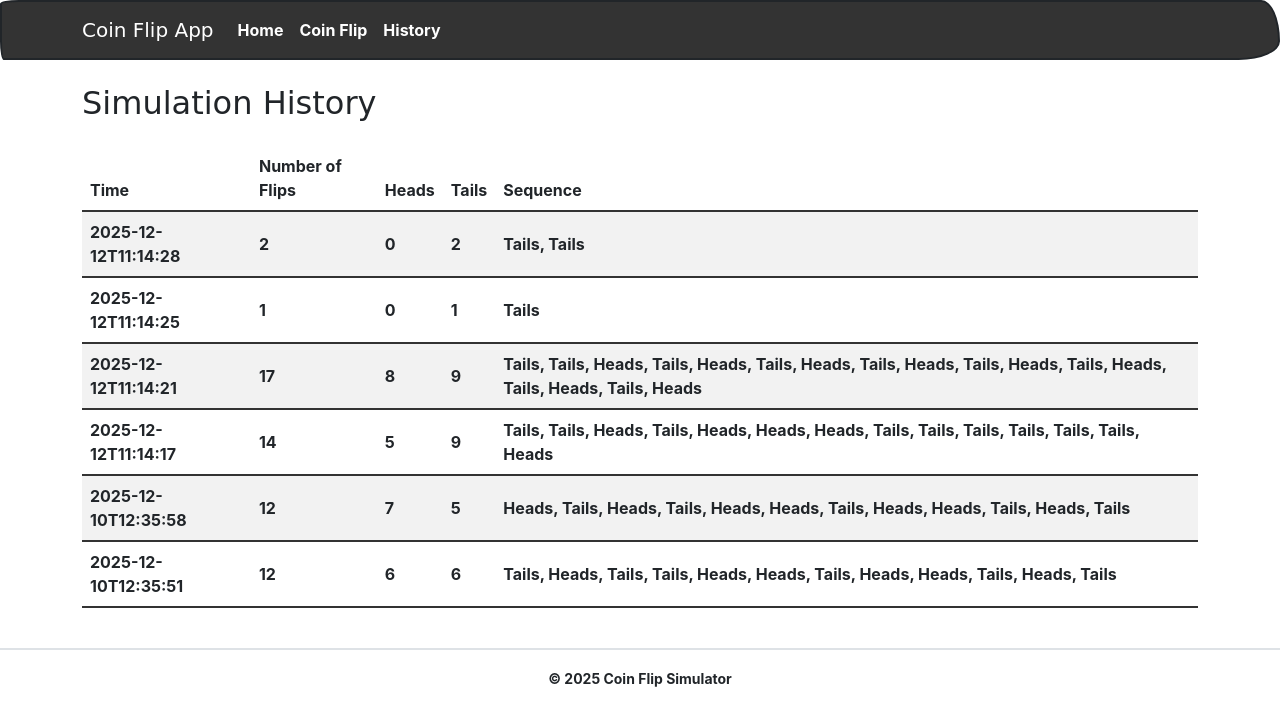
After one commit to Karkarthecar20/CoinSim_App, a Flask app: page /history in a window 1280 px wide. The commit adds this page. Shown: the top 726 px of the page. Run offline with Flask 3, Linux system fonts and the light colour scheme; some libraries are stand-ins or nearby versions; some web fonts are replaced.

Commit message:
page2 commit

```diff
--- a/app.py
+++ b/app.py
@@ -51,6 +51,7 @@ def index():
 
 @app.route("/coin", methods=["GET", "POST"])
 def coin():
+    """Coin flip simulator page."""
     error = None
     results = None
 
@@ -95,5 +96,14 @@ def coin():
     return render_template("page1.html", error=error, results=results)
 
 
+@app.route("/history")
+def history():
+    """Show a table of all past coin flip simulations."""
+    runs = load_runs()
+    # Show most recent first
+    runs_sorted = sorted(runs, key=lambda r: r.get("timestamp", ""), reverse=True)
+    return render_template("page2.html", runs=runs_sorted)
+
+
 if __name__ == "__main__":
     app.run(debug=True)
--- a/data/coin_flips.json
+++ b/data/coin_flips.json
@@ -38,5 +38,71 @@
         ],
         "heads": 7,
         "tails": 5
+    },
+    {
+        "timestamp": "2025-12-12T11:14:17",
+        "num_flips": 14,
+        "flips": [
+            "Tails",
+            "Tails",
+            "Heads",
+            "Tails",
+            "Heads",
+            "Heads",
+            "Heads",
+            "Tails",
+            "Tails",
+            "Tails",
+            "Tails",
+            "Tails",
+            "Tails",
+            "Heads"
+        ],
+        "heads": 5,
+        "tails": 9
+    },
+    {
+        "timestamp": "2025-12-12T11:14:21",
+        "num_flips": 17,
+        "flips": [
+            "Tails",
+            "Tails",
+            "Heads",
+            "Tails",
+            "Heads",
+            "Tails",
+            "Heads",
+            "Tails",
+            "Heads",
+            "Tails",
+            "Heads",
+            "Tails",
+            "Heads",
+            "Tails",
+            "Heads",
+            "Tails",
+            "Heads"
+        ],
+        "heads": 8,
+        "tails": 9
+    },
+    {
+        "timestamp": "2025-12-12T11:14:25",
+        "num_flips": 1,
+        "flips": [
+            "Tails"
+        ],
+        "heads": 0,
+        "tails": 1
+    },
+    {
+        "timestamp": "2025-12-12T11:14:28",
+        "num_flips": 2,
+        "flips": [
+            "Tails",
+            "Tails"
+        ],
+        "heads": 0,
+        "tails": 2
     }
 ]
--- a/templates/base.html
+++ b/templates/base.html
@@ -25,10 +25,16 @@
         <div class="collapse navbar-collapse" id="navbarNav">
           <ul class="navbar-nav me-auto">
             <li class="nav-item">
-              <a class="nav-link {% if request.endpoint == 'index' %}active{% endif %}" href="{{ url_for('index') }}">Home</a>
+              <a class="nav-link {% if request.endpoint == 'index' %}active{% endif %}"
+                 href="{{ url_for('index') }}">Home</a>
             </li>
             <li class="nav-item">
-              <a class="nav-link {% if request.endpoint == 'coin' %}active{% endif %}" href="{{ url_for('coin') }}">Coin Flip</a>
+              <a class="nav-link {% if request.endpoint == 'coin' %}active{% endif %}"
+                 href="{{ url_for('coin') }}">Coin Flip</a>
+            </li>
+            <li class="nav-item">
+              <a class="nav-link {% if request.endpoint == 'history' %}active{% endif %}"
+                 href="{{ url_for('history') }}">History</a>
             </li>
           </ul>
         </div>
--- /dev/null
+++ b/templates/page2.html
@@ -0,0 +1,40 @@
+{% extends "base.html" %}
+
+{% block content %}
+  <h2 class="mb-4">Simulation History</h2>
+
+  {% if runs %}
+    <div class="table-responsive">
+      <table class="table table-striped align-middle">
+        <thead>
+          <tr>
+            <th scope="col">Time</th>
+            <th scope="col">Number of Flips</th>
+            <th scope="col">Heads</th>
+            <th scope="col">Tails</th>
+            <th scope="col">Sequence</th>
+          </tr>
+        </thead>
+        <tbody>
+          {% for run in runs %}
+            <tr>
+              <td>{{ run.timestamp if run.timestamp is defined else run["timestamp"] }}</td>
+              <td>{{ run.num_flips if run.num_flips is defined else run["num_flips"] }}</td>
+              <td>{{ run.heads if run.heads is defined else run["heads"] }}</td>
+              <td>{{ run.tails if run.tails is defined else run["tails"] }}</td>
+              <td>
+                {% set flips = run.flips if run.flips is defined else run["flips"] %}
+                {% for flip in flips %}
+                  {{ flip }}{% if not loop.last %}, {% endif %}
+                {% endfor %}
+              </td>
+            </tr>
+          {% endfor %}
+        </tbody>
+      </table>
+    </div>
+  {% else %}
+    <p>No simulations have been run yet. Try the
+      <a href="{{ url_for('coin') }}">Coin Flip</a> page.</p>
+  {% endif %}
+{% endblock %}
```
